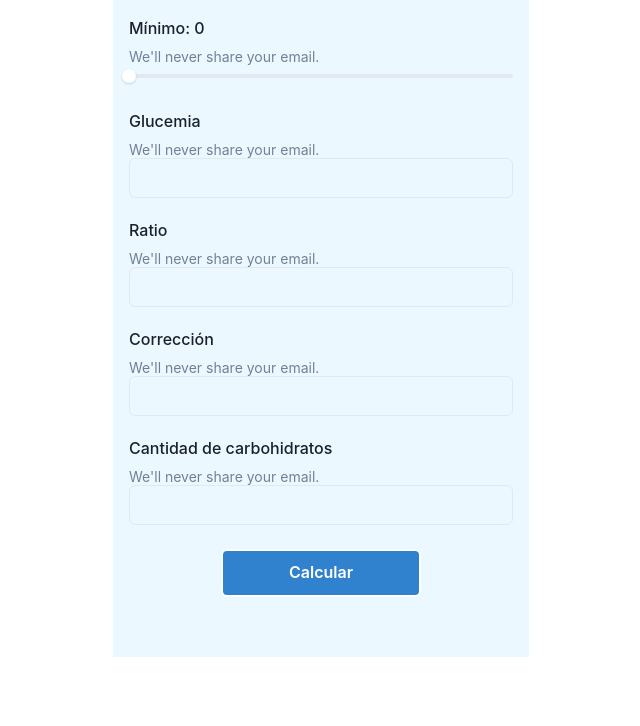
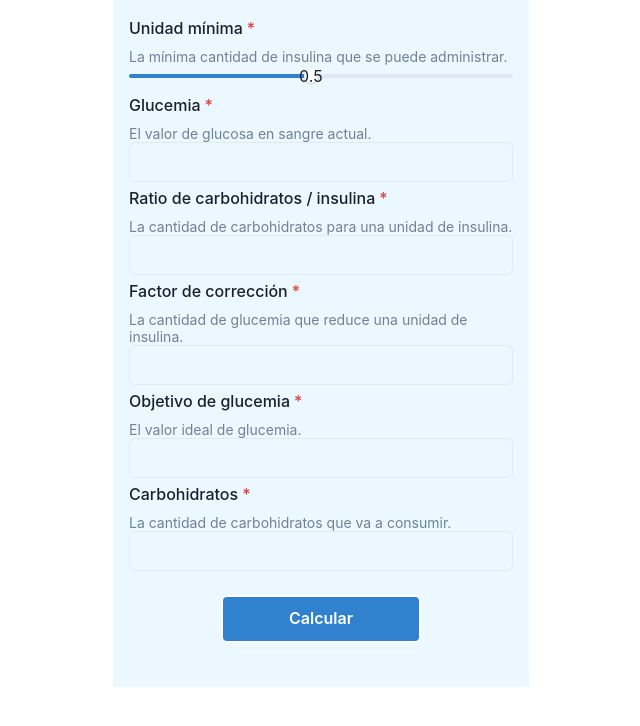
Before and after one commit to Pancreas-Digital/bolus-calculator, a Next.js app: page / in a window 1280 px wide. Shown: the top 726 px of the page, without its empty margins (319-959 px from the left). Built offline with nearby package versions, Linux system fonts and the light colour scheme.

Commit message:
Some design tweaks, adding more fields and improved calculation

```diff
--- a/components/Calculator/index.js
+++ b/components/Calculator/index.js
@@ -13,15 +13,17 @@ import {
   Button,
   Text,
   Stack,
-} from "@chakra-ui/react"
+} from '@chakra-ui/react';
 
 export default function Calculator() {
   const [form, setForm] = useState({
-    minimo: 0,
-    glucemia: '',
+    minimum: 0.5,
+    glycaemia: '',
     ratio: '',
+    //to calculate the correction you can use 1700/average total insulin in a day
     correction: '',
-    amountOfCarbs: '',
+    objective: '',
+    carbohydrates: '',
   });
   const [result, setResult] = useState();
 
@@ -57,20 +59,18 @@ export default function Calculator() {
 
   const handleSubmit = (event) => {
     event.preventDefault();
-    let res = form.amountOfCarbs / form.ratio;
-    if (form.glucemia > form.correction) {
-      res = res + form.minimo;
-    }
+    //food + correction
+    let res = form.carbohydrates / form.ratio + (form.glycaemia - form.objective) / form.correction;
     console.log(res);
-    res = Math.round(res * 2) / 2;
+    res = Math.round((res * 1) / form.minimum) / (1 / form.minimum);
     setResult(res);
   };
 
-  const handleSlider = value => {
+  const handleSlider = (value) => {
     setForm((prevState) => {
       const newForm = {
         ...prevState,
-        minimo: Number(value),
+        minimum: Number(value),
       };
       localStorage.setItem('form', JSON.stringify(newForm));
 
@@ -82,36 +82,41 @@ export default function Calculator() {
     <Container maxW="md">
       <Box padding="4" bg="blue.50">
         <form onSubmit={handleSubmit}>
-          <Stack spacing={5}>
-            <FormControl id="minimo">
-              <FormLabel>Mínimo: {form.minimo}</FormLabel>
-              <FormHelperText>We'll never share your email.</FormHelperText>
-              <Slider value={form.minimo} defaultValue={0} step={0.25} min={0} max={1} onChange={handleSlider}>
+          <Stack spacing={1}>
+            <FormControl id="minimum" isRequired>
+              <FormLabel>Unidad mínima</FormLabel>
+              <FormHelperText>La mínima cantidad de insulina que se puede administrar.</FormHelperText>
+              <Slider value={form.minimum} defaultValue={0.5} step={0.05} min={0.05} max={1} onChange={handleSlider}>
                 <SliderTrack>
                   <SliderFilledTrack />
                 </SliderTrack>
-                <SliderThumb />
+                <SliderThumb>{form.minimum}</SliderThumb>
               </Slider>
             </FormControl>
-            <FormControl id="glucemia">
+            <FormControl id="glycaemia" isRequired>
               <FormLabel>Glucemia</FormLabel>
-              <FormHelperText>We'll never share your email.</FormHelperText>
-              <Input onChange={handleChange} type="number" name="glucemia" />
+              <FormHelperText>El valor de glucosa en sangre actual.</FormHelperText>
+              <Input onChange={handleChange} type="number" name="glycaemia" />
             </FormControl>
-            <FormControl id="ratio">
-              <FormLabel>Ratio</FormLabel>
-              <FormHelperText>We'll never share your email.</FormHelperText>
+            <FormControl id="ratio" isRequired>
+              <FormLabel>Ratio de carbohidratos / insulina</FormLabel>
+              <FormHelperText>La cantidad de carbohidratos para una unidad de insulina.</FormHelperText>
               <Input onChange={handleChange} type="number" name="ratio" />
             </FormControl>
-            <FormControl id="correction">
-              <FormLabel>Corrección</FormLabel>
-              <FormHelperText>We'll never share your email.</FormHelperText>
+            <FormControl id="correction" isRequired>
+              <FormLabel>Factor de corrección</FormLabel>
+              <FormHelperText>La cantidad de glucemia que reduce una unidad de insulina.</FormHelperText>
               <Input onChange={handleChange} type="number" name="correction" />
             </FormControl>
-            <FormControl id="amountOfCarbs">
-              <FormLabel>Cantidad de carbohidratos</FormLabel>
-              <FormHelperText>We'll never share your email.</FormHelperText>
-              <Input onChange={handleChange} type="number" name="amountOfCarbs" />
+            <FormControl id="objective" isRequired>
+              <FormLabel>Objetivo de glucemia</FormLabel>
+              <FormHelperText>El valor ideal de glucemia.</FormHelperText>
+              <Input onChange={handleChange} type="number" name="objective" />
+            </FormControl>
+            <FormControl id="carbohydrates" isRequired>
+              <FormLabel>Carbohidratos</FormLabel>
+              <FormHelperText>La cantidad de carbohidratos que va a consumir.</FormHelperText>
+              <Input onChange={handleChange} type="number" name="carbohydrates" />
             </FormControl>
             <Button
               size="md"
@@ -120,7 +125,7 @@ export default function Calculator() {
               border="2px"
               colorScheme="blue"
               type="submit"
-              style={{ margin: "24px auto" }}
+              style={{ margin: '24px auto' }}
             >
               Calcular
             </Button>
```
Also changed, not shown: 1 other file (tests, documents, lock files or other folders).
